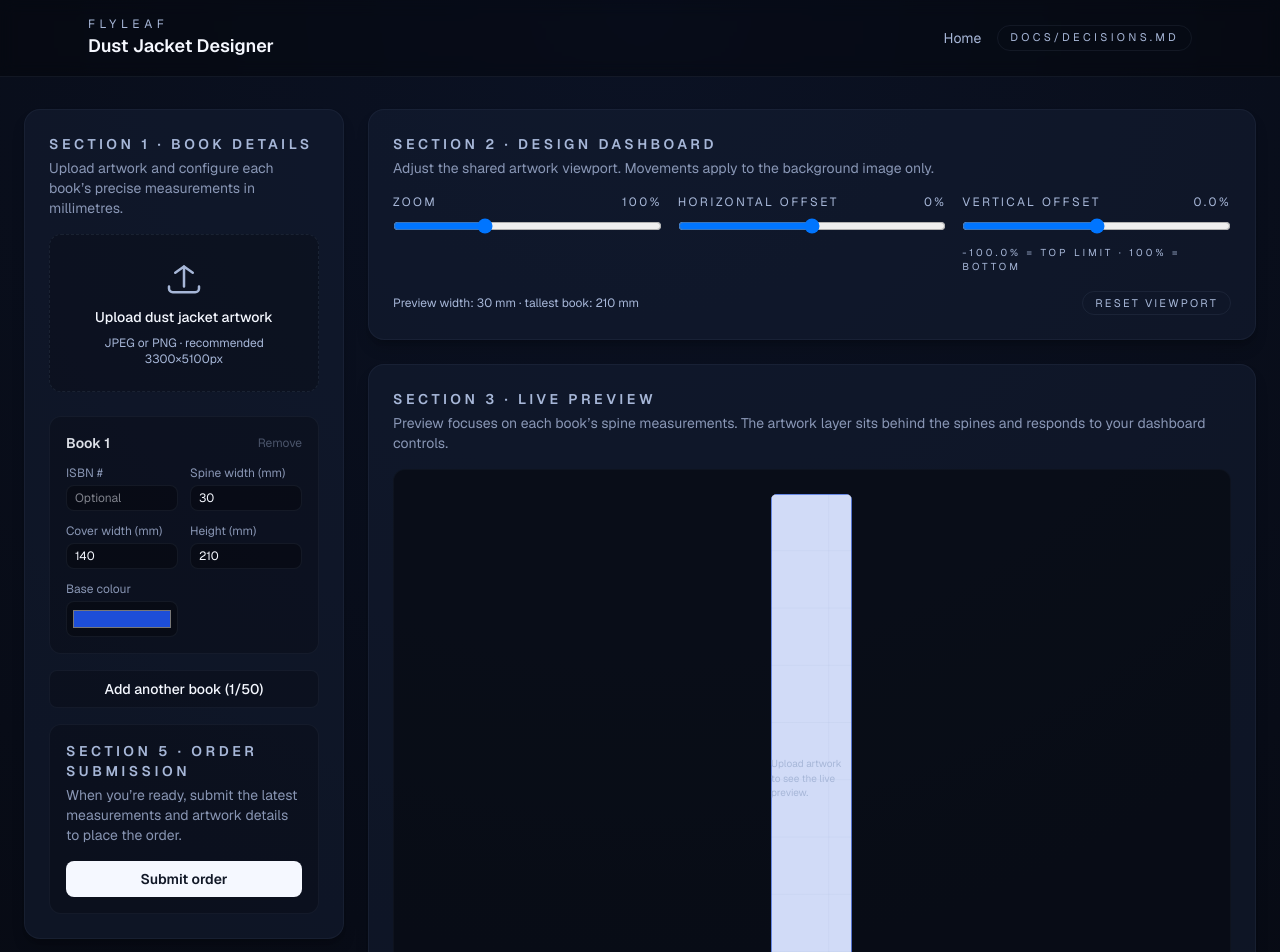
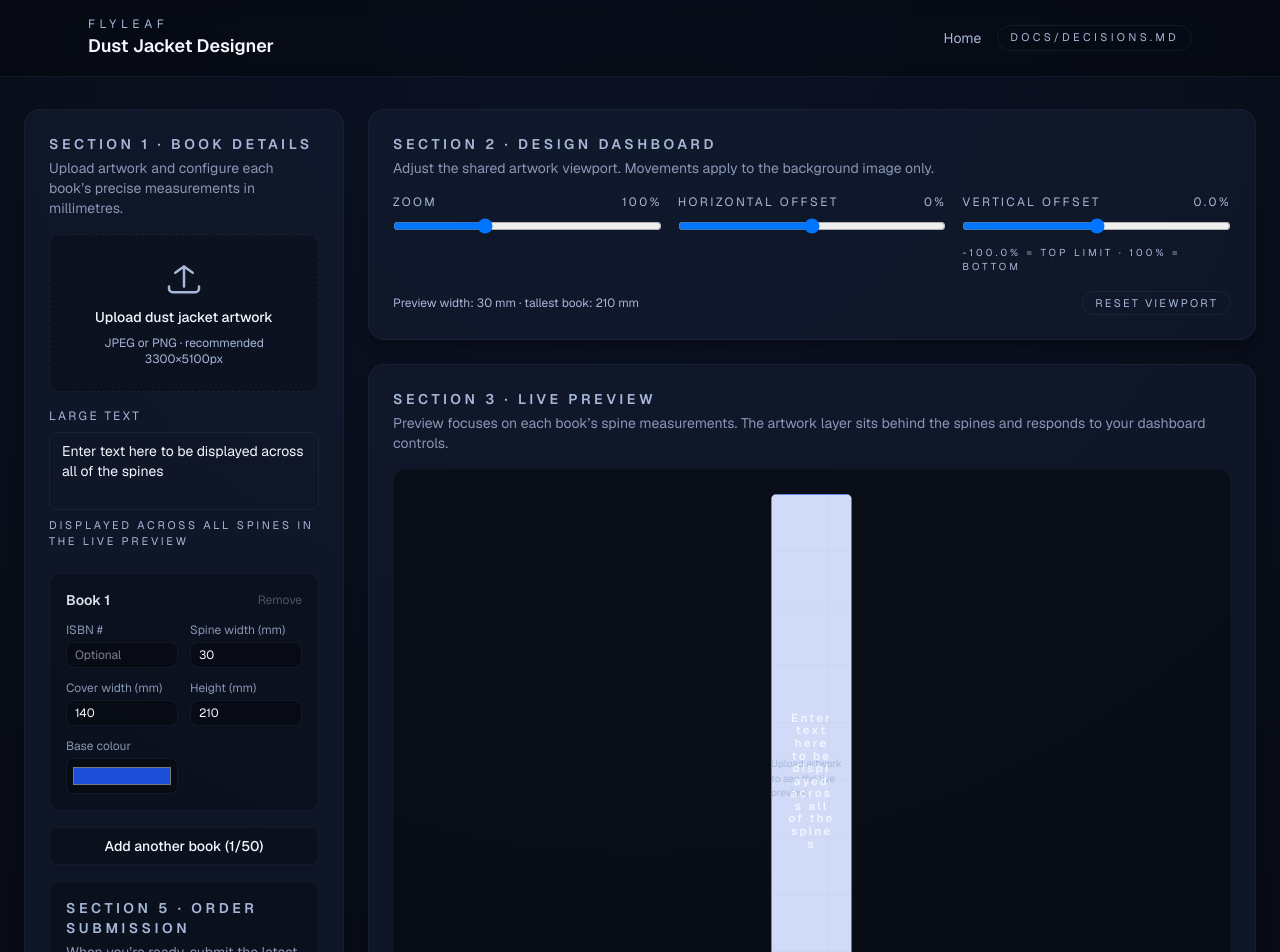
Before and after one commit to jdin9/flyleaf-v2, a Next.js app: page /designer in a window 1280 px wide. Shown: the top 952 px of the page. Built offline with nearby package versions, Linux system fonts and the light colour scheme.

Commit message:
Add large text overlay to designer preview

```diff
--- a/src/app/designer/page.tsx
+++ b/src/app/designer/page.tsx
@@ -8,6 +8,7 @@ import {
   CSSProperties,
   useCallback,
   useEffect,
+  useLayoutEffect,
   useMemo,
   useRef,
   useState,
@@ -45,6 +46,10 @@ const TOTAL_WRAP_ALLOWANCE_MM = WRAP_MARGIN_MM * 2;
 const TOP_MARGIN_MM = 2;
 const MM_TO_PX = 3.7795275591; // 96 DPI reference for converting mm to px
 const SECTION_HORIZONTAL_PADDING_PX = 24; // Tailwind p-6
+const LARGE_TEXT_BASE_FONT_SIZE = 72;
+const LARGE_TEXT_MIN_FONT_SIZE = 16;
+const LARGE_TEXT_LINE_HEIGHT = 1.1;
+const LARGE_TEXT_MAX_LINES = 3;
 const strings = {
   blankPagesHeading: "Section 4 · Page previews",
   blankPagesDescription:
@@ -111,8 +116,12 @@ export default function DesignerPage() {
   const [zoom, setZoom] = useState(100);
   const [offsetX, setOffsetX] = useState(0);
   const [offsetY, setOffsetY] = useState(0);
+  const [largeText, setLargeText] = useState("Enter text here to be displayed across all of the spines");
+  const [largeTextFontSize, setLargeTextFontSize] = useState(LARGE_TEXT_BASE_FONT_SIZE);
   const previewAreaRef = useRef<HTMLDivElement | null>(null);
   const livePreviewSectionRef = useRef<HTMLElement | null>(null);
+  const largeTextContainerRef = useRef<HTMLDivElement | null>(null);
+  const largeTextRef = useRef<HTMLDivElement | null>(null);
   const [previewBounds, setPreviewBounds] = useState<{ width: number; height: number }>({ width: 0, height: 0 });
   const [livePreviewSectionBounds, setLivePreviewSectionBounds] = useState<{ width: number; height: number }>({
     width: 0,
@@ -148,6 +157,18 @@ export default function DesignerPage() {
       }
       return prepared.asset;
     });
+  }, []);
+
+  const handleLargeTextChange = useCallback((event: ChangeEvent<HTMLTextAreaElement>) => {
+    const normalized = event.target.value.replace(/\r\n/g, "\n");
+    const lines = normalized.split("\n");
+
+    if (lines.length > LARGE_TEXT_MAX_LINES) {
+      setLargeText(lines.slice(0, LARGE_TEXT_MAX_LINES).join("\n"));
+      return;
+    }
+
+    setLargeText(normalized);
   }, []);
 
   const handleImageUpload = useCallback(
@@ -411,6 +432,51 @@ export default function DesignerPage() {
     } as CSSProperties;
   }, [artworkDisplayHeight, image, translateXPx, translateYPx]);
 
+  const largeTextAreaHeightPx = Math.max(maxHeightPx - topMarginPx, 1);
+
+  useLayoutEffect(() => {
+    const containerNode = largeTextContainerRef.current;
+    const textNode = largeTextRef.current;
+
+    if (!containerNode || !textNode) {
+      setLargeTextFontSize(LARGE_TEXT_BASE_FONT_SIZE);
+      return;
+    }
+
+    if (containerNode.clientWidth <= 0 || containerNode.clientHeight <= 0) {
+      setLargeTextFontSize(LARGE_TEXT_BASE_FONT_SIZE);
+      return;
+    }
+
+    if (!largeText.trim()) {
+      setLargeTextFontSize(LARGE_TEXT_BASE_FONT_SIZE);
+      return;
+    }
+
+    let size = LARGE_TEXT_BASE_FONT_SIZE;
+    textNode.style.fontSize = `${size}px`;
+    textNode.style.lineHeight = `${LARGE_TEXT_LINE_HEIGHT}`;
+
+    const containerWidth = containerNode.clientWidth;
+    const containerHeight = containerNode.clientHeight;
+
+    while (size > LARGE_TEXT_MIN_FONT_SIZE) {
+      const lineHeightPx = size * LARGE_TEXT_LINE_HEIGHT;
+      const maxAllowedHeight = Math.min(containerHeight, lineHeightPx * LARGE_TEXT_MAX_LINES);
+      const exceedsHeight = textNode.scrollHeight > maxAllowedHeight + 0.5;
+      const exceedsWidth = textNode.scrollWidth > containerWidth + 0.5;
+
+      if (!exceedsHeight && !exceedsWidth) {
+        break;
+      }
+
+      size -= 1;
+      textNode.style.fontSize = `${size}px`;
+    }
+
+    setLargeTextFontSize((current) => (current === size ? current : size));
+  }, [largeText, largeTextAreaHeightPx, totalWidthPx]);
+
   const section4ArtworkBaseStyle = useMemo<CSSProperties | null>(() => {
     if (!image) return null;
 
@@ -589,6 +655,19 @@ export default function DesignerPage() {
               </p>
             )}
             {imageNotice && <p className="text-xs text-amber-300">{imageNotice}</p>}
+
+            <label className="flex flex-col gap-2 text-sm">
+              <span className="text-xs uppercase tracking-[0.2em] text-muted">Large text</span>
+              <textarea
+                value={largeText}
+                onChange={handleLargeTextChange}
+                rows={3}
+                className="w-full resize-none rounded-lg border border-border/40 bg-transparent px-3 py-2 text-sm text-foreground placeholder:text-muted/70 focus:border-foreground/60 focus:outline-none"
+              />
+              <span className="text-[11px] uppercase tracking-[0.25em] text-muted">
+                Displayed across all spines in the live preview
+              </span>
+            </label>
 
             <div className="mt-2 flex flex-col gap-4">
               {books.map((book, index) => (
@@ -778,6 +857,31 @@ export default function DesignerPage() {
                         ) : (
                           <div className="absolute inset-0 z-20 flex items-center justify-center text-sm text-muted">
                             Upload artwork to see the live preview.
+                          </div>
+                        )}
+                        {totalWidthPx > 0 && (
+                          <div
+                            ref={largeTextContainerRef}
+                            className="pointer-events-none absolute left-1/2 z-30 flex -translate-x-1/2 items-center justify-center text-center"
+                            style={{
+                              width: `${totalWidthPx}px`,
+                              height: `${largeTextAreaHeightPx}px`,
+                              top: `${topMarginPx}px`,
+                            }}
+                          >
+                            <div
+                              ref={largeTextRef}
+                              className="max-w-full px-6 font-semibold tracking-[0.2em] text-foreground/90"
+                              style={{
+                                fontSize: `${largeTextFontSize}px`,
+                                lineHeight: LARGE_TEXT_LINE_HEIGHT,
+                                whiteSpace: "pre-wrap",
+                                wordBreak: "break-word",
+                                overflow: "hidden",
+                              }}
+                            >
+                              {largeText}
+                            </div>
                           </div>
                         )}
                         <div
```
